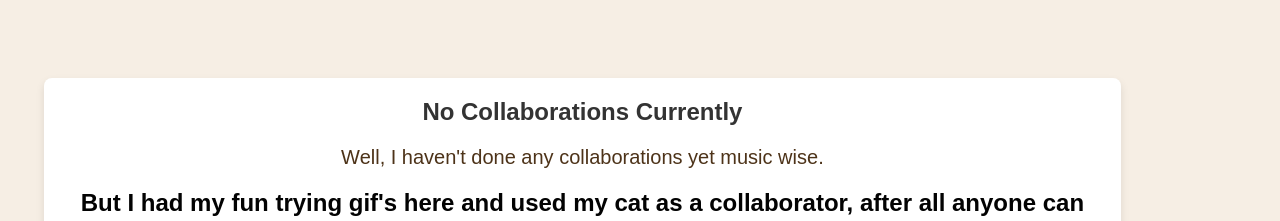
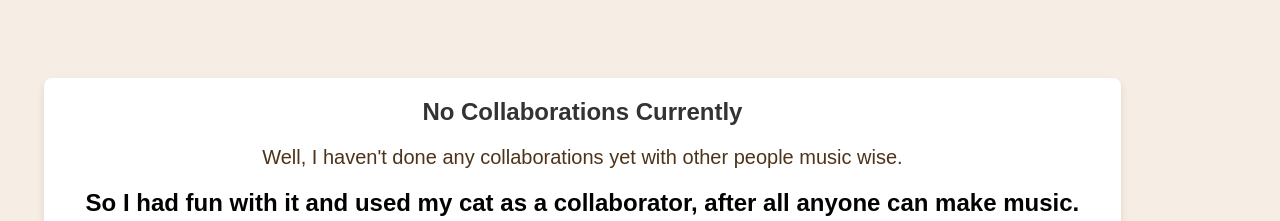
Before and after one commit to joue255/joue255.github.io, a plain HTML site: page collabs.html in a window 1280 px wide. Shown: the part 731-952 px from the top of the page. Drawn offline with Linux system fonts and the light colour scheme.

Commit message:
final page

```diff
--- a/collabs.html
+++ b/collabs.html
@@ -50,9 +50,9 @@
 			<div class="post">
 				<!-- Replace with the first audio file soon. -->
 				<h3>No Collaborations Currently</h3>
-				<p>Well, I haven't done any collaborations yet music wise.</p>
+				<p>Well, I haven't done any collaborations yet with other people music wise.</p>
 
-			<h2>But I had my fun trying gif's here and used my cat as a collaborator, after all anyone can make music.</h2>
+			<h2>So I had fun with it and used my cat as a collaborator, after all anyone can make music.</h2>
 		</section>
 
 		<section>
```
